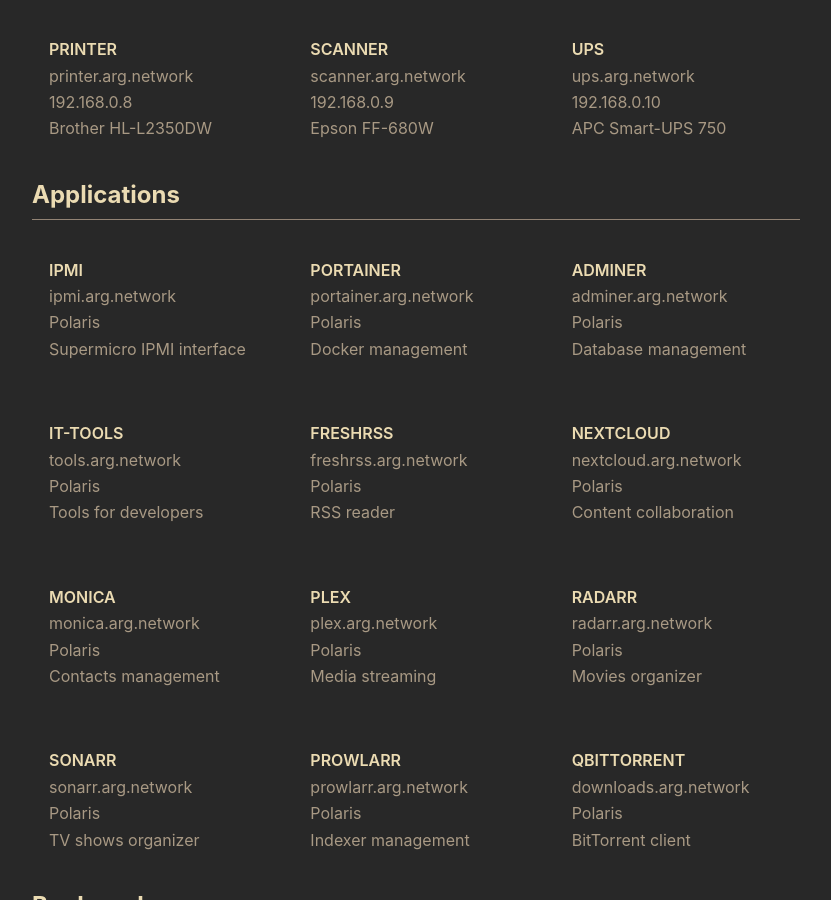
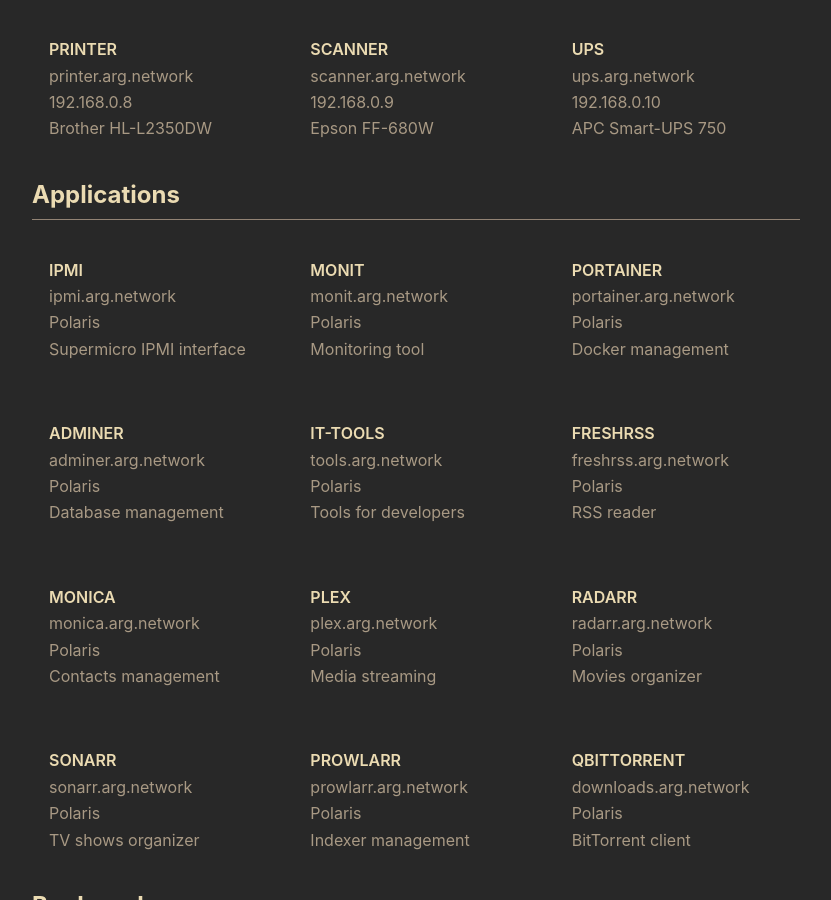
Before and after one commit to arg/dotfiles, a Jekyll site: the page built from docs/index.html, in a window 1280 px wide and 900 px high, scrolled down 497 px. Shown: the whole window, without its empty margins (224-1055 px from the left). Built offline with Jekyll 4.4.1, drawn with Linux system fonts in a browser that asks for light colours.

Commit message:
Website update

```diff
--- a/docs/_data/applications.yml
+++ b/docs/_data/applications.yml
@@ -2,6 +2,11 @@
   description: 'Supermicro IPMI interface'
   url: 'https://ipmi.arg.network'
   hostname: 'ipmi.arg.network'
+  location: 'Polaris'
+- name: 'Monit'
+  description: 'Monitoring tool'
+  url: 'https://monit.arg.network'
+  hostname: 'monit.arg.network'
   location: 'Polaris'
 - name: 'Portainer'
   description: 'Docker management'
@@ -22,11 +27,6 @@
   description: 'RSS reader'
   url: 'https://freshrss.arg.network'
   hostname: 'freshrss.arg.network'
-  location: 'Polaris'
-- name: 'Nextcloud'
-  description: 'Content collaboration'
-  url: 'https://nextcloud.arg.network'
-  hostname: 'nextcloud.arg.network'
   location: 'Polaris'
 - name: 'Monica'
   description: 'Contacts management'
```
Also changed, not shown: home/.config/tmuxinator/unsplash.yml.
